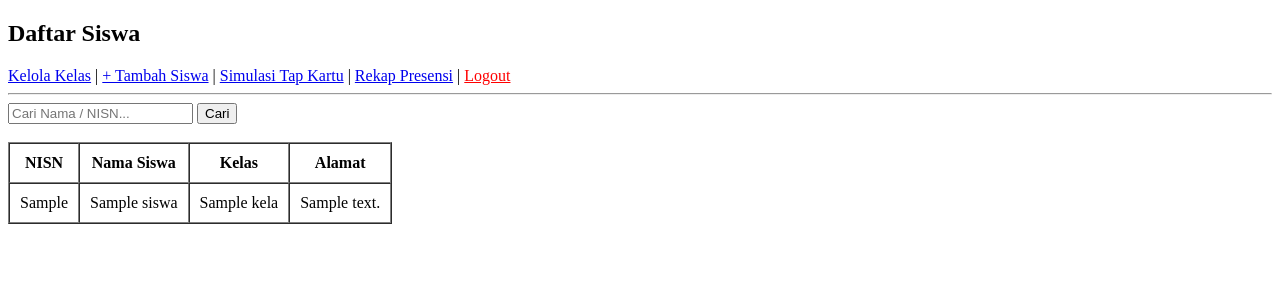
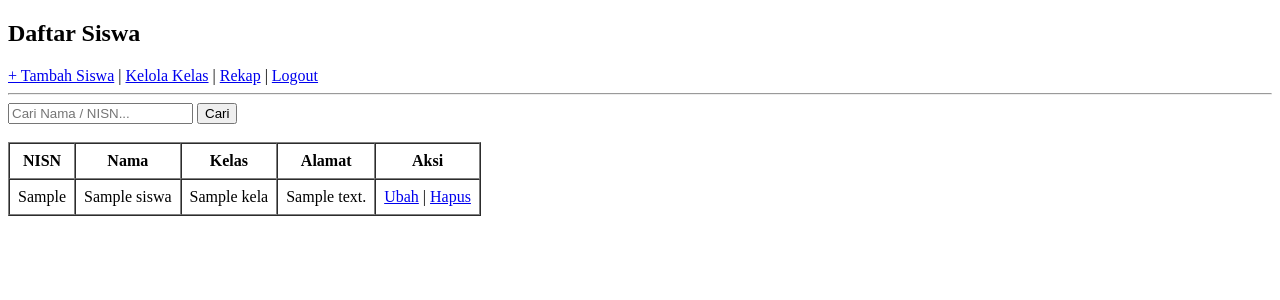
Before and after one commit to amaa01-cloud/ukk-presensi-sekolah, a PHP site: page /siswa_tampil.php in a window 1280 px wide. Shown: the top 300 px of the page. Run offline with PHP 8.4, Linux system fonts and the light colour scheme; the visitor is signed in with stand-in values (Sample User, id 1); tables that the repository leaves empty or names only in its code hold one stand-in row (values such as "Sample post").

Commit message:
iya baru

```diff
--- a/siswa_tampil.php
+++ b/siswa_tampil.php
@@ -2,37 +2,33 @@
 session_start();
 if(!isset($_SESSION['admin'])) { header("Location: login.php"); exit; }
 require_once 'Siswa.php';
-
 $siswaObj = new Siswa();
 $keyword = isset($_GET['cari']) ? $_GET['cari'] : '';
-$data_siswa = $keyword ? $siswaObj->cari($keyword) : $siswaObj->getAll();
+$data = $keyword ? $siswaObj->cari($keyword) : $siswaObj->getAll();
 ?>
 <!DOCTYPE html>
 <html lang="id">
 <head><title>Data Siswa</title></head>
 <body>
     <h2>Daftar Siswa</h2>
-    <a href="kelas_tampil.php">Kelola Kelas</a> |
-    <a href="siswa_tambah.php">+ Tambah Siswa</a> |
-    <a href="tap_kartu.php">Simulasi Tap Kartu</a> |
-    <a href="rekap_presensi.php">Rekap Presensi</a> |
-    <a href="logout.php" style="color:red;">Logout</a>
+    <a href="siswa_tambah.php">+ Tambah Siswa</a> | <a href="kelas_tampil.php">Kelola Kelas</a> | <a href="rekap_presensi.php">Rekap</a> | <a href="logout.php">Logout</a>
     <hr>
     <form method="GET">
         <input type="text" name="cari" placeholder="Cari Nama / NISN..." value="<?= htmlspecialchars($keyword) ?>">
         <button type="submit">Cari</button>
-    </form>
-    <br>
-    <table border="1" cellpadding="10" cellspacing="0">
-        <tr>
-            <th>NISN</th><th>Nama Siswa</th><th>Kelas</th><th>Alamat</th>
-        </tr>
-        <?php foreach($data_siswa as $row): ?>
+    </form><br>
+    <table border="1" cellpadding="8" cellspacing="0">
+        <tr><th>NISN</th><th>Nama</th><th>Kelas</th><th>Alamat</th><th>Aksi</th></tr>
+        <?php foreach($data as $row): ?>
         <tr>
             <td><?= htmlspecialchars($row['nisn']) ?></td>
             <td><?= htmlspecialchars($row['nama']) ?></td>
             <td><?= htmlspecialchars($row['nama_kelas']) ?></td>
             <td><?= htmlspecialchars($row['alamat']) ?></td>
+            <td>
+                <a href="siswa_ubah.php?nisn=<?= $row['nisn'] ?>">Ubah</a> |
+                <a href="siswa_hapus.php?nisn=<?= $row['nisn'] ?>" onclick="return confirm('Yakin hapus?')">Hapus</a>
+            </td>
         </tr>
         <?php endforeach; ?>
     </table>
```
